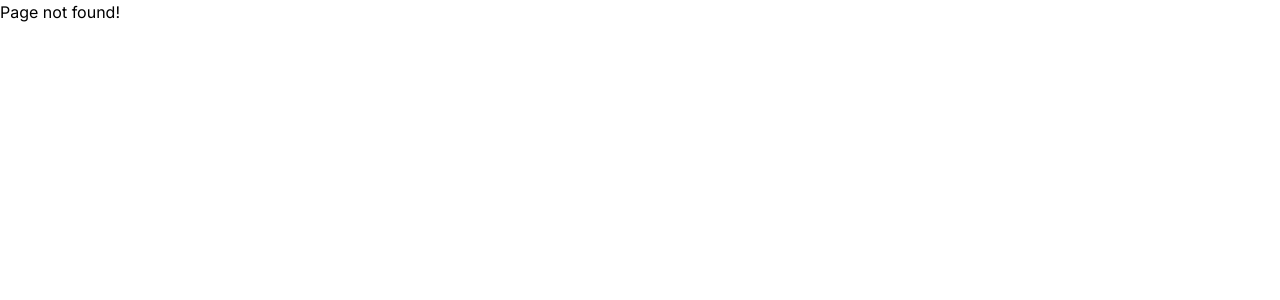
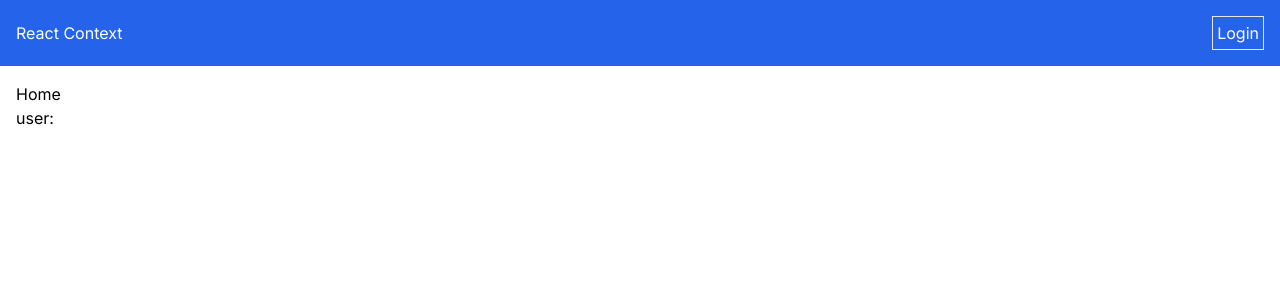
Before and after one commit to fahim041/library, a Next.js app: page /react/react-context in a window 1280 px wide. Before the commit this address had no page. Shown: the top 300 px of the page. Built offline with nearby package versions, Linux system fonts and the light colour scheme.

Commit message:
react context

```diff
--- /dev/null
+++ b/app/react/react-context/AuthStatus.tsx
@@ -0,0 +1,26 @@
+import { useContext } from "react";
+import authContext from "./context/authContext";
+
+export default function AuthStatus() {
+    const {user, dispatch} = useContext(authContext);
+
+  return (
+    <>
+      {user ? (
+        <button
+          className="p-1 border"
+          onClick={() => dispatch({ type: 'LOGOUT' })}
+        >
+          Logout
+        </button>
+      ) : (
+        <button
+          className="p-1 border"
+          onClick={() => dispatch({ type: 'LOGIN', payload: 'user-1' })}
+        >
+          Login
+        </button>
+      )}
+    </>
+  );
+}
--- /dev/null
+++ b/app/react/react-context/Home.tsx
@@ -0,0 +1,13 @@
+import { useContext } from 'react';
+import authContext from './context/authContext';
+
+export default function Home() {
+  const { user } = useContext(authContext);
+
+  return (
+    <>
+      <div>Home</div>
+      <p>user: {user}</p>
+    </>
+  );
+}
--- /dev/null
+++ b/app/react/react-context/Navbar.tsx
@@ -0,0 +1,12 @@
+import AuthStatus from "./AuthStatus";
+
+export default function Navbar() {
+  return (
+    <div className="p-4 bg-blue-600 text-white flex justify-between items-center">
+      <div>React Context</div>
+      <div>
+        <AuthStatus />
+      </div>
+    </div>
+  );
+}
--- /dev/null
+++ b/app/react/react-context/context/authContext.ts
@@ -0,0 +1,11 @@
+import { Dispatch, createContext } from 'react';
+import { AuthAction } from '../reducers/authReducer';
+
+interface AuthContextType {
+  user: string;
+  dispatch: Dispatch<AuthAction>;
+}
+
+const authContext = createContext<AuthContextType>({} as AuthContextType);
+
+export default authContext;
--- /dev/null
+++ b/app/react/react-context/page.tsx
@@ -0,0 +1,19 @@
+'use client';
+import { useReducer } from 'react';
+import authReducer from './reducers/authReducer';
+import Home from './Home';
+import Navbar from './Navbar';
+import authContext from './context/authContext';
+
+export default function Page() {
+  const [user, dispatch] = useReducer(authReducer, '');
+
+  return (
+    <authContext.Provider value={{ user, dispatch }}>
+      <Navbar />
+      <div className="p-4">
+        <Home />
+      </div>
+    </authContext.Provider>
+  );
+}
--- /dev/null
+++ b/app/react/react-context/reducers/authReducer.ts
@@ -0,0 +1,18 @@
+interface LoginAction {
+    type: 'LOGIN',
+    payload: string;
+}
+
+interface LogoutAction {
+    type: 'LOGOUT',
+}
+
+export type AuthAction = LoginAction | LogoutAction;
+
+const authReducer = (user: string, action: AuthAction) => {
+    if(action.type === 'LOGIN') return action.payload;
+    if(action.type === 'LOGOUT') return '';
+    return user;
+}
+
+export default authReducer;
```
